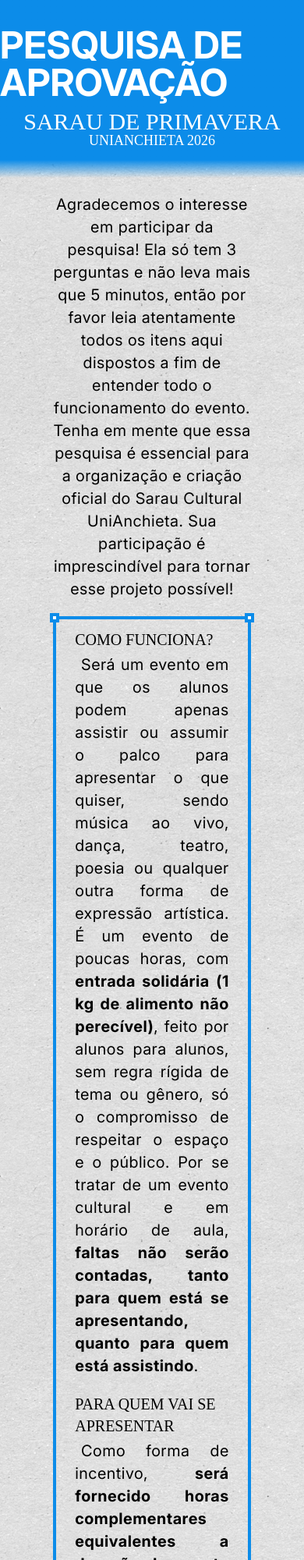
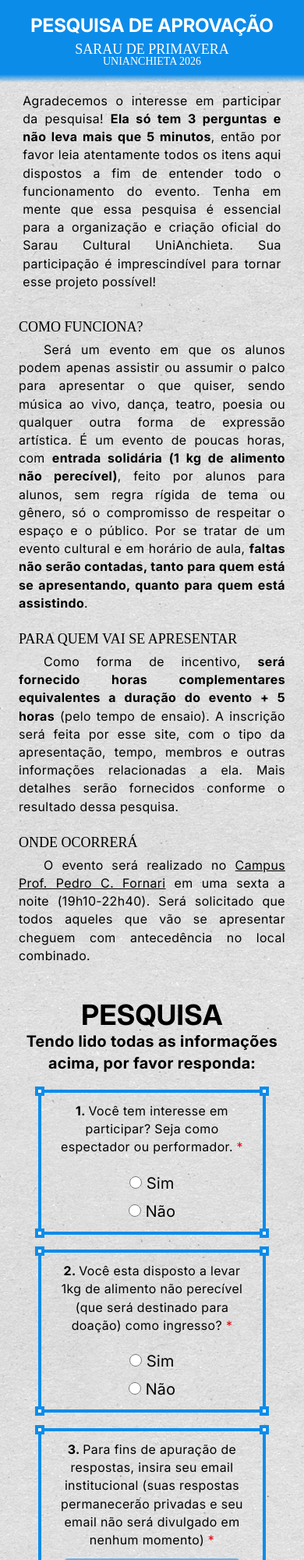
Before and after one commit to espinafr/SarauCultural, a plain HTML site: page pesquisa.html in a window 390 px wide. Shown: the top 2000 px of the page at 78% size. Drawn offline with Linux system fonts and the light colour scheme; a web font is replaced by a local one.

Commit message:
Versão mobile da pesquisa e regex de email

```diff
--- a/input.css
+++ b/input.css
@@ -46,6 +46,7 @@
     border: #0C8CE9 solid 4px;
     width: 12px;
     height: 12px;
+    position: absolute;
 }
 
 #fotoPessoas {
@@ -79,14 +80,14 @@
     }
 }
 
-button.ativado {
+button[type="submit"]:not(button[type="submit"].desativado) {
     cursor: pointer;
     background-color: #0C8CE9;
     color: white;
     transition: .2s;
 }
 
-button.desativado {
+button[type="submit"].desativado {
     cursor: not-allowed;
     background-color: #00295E;
     color: rgb(119, 119, 119);
--- a/pesquisa.html
+++ b/pesquisa.html
@@ -6,34 +6,34 @@
     <link rel="stylesheet" href="style.css">
     <title>Pesquisa - Sarau cultural</title>
 </head>
-<body class="flex flex-col gap-5">
-    <header class="py-[4vh] w-screen flex flex-col justify-center items-center text-white bg-linear-to-b from-90% from-[#0C8CE9] to-transparent">
-        <div class="flex flex-col justify-center items-center">
-            <p class="text-white text-5xl font-bold mb-[1vh]">PESQUISA DE APROVAÇÃO</p>
+<body class="flex flex-col gap-3 lg:gap-5">
+    <header class="py-[2vh] lg:py-[4vh] w-screen flex flex-col justify-center items-center text-white bg-linear-to-b from-90% from-[#0C8CE9] to-transparent">
+        <div class="flex flex-col justify-center items-center text-center">
+            <p class="text-white text-2xl lg:text-5xl font-bold lg:mb-[1vh]">PESQUISA DE APROVAÇÃO</p>
             <div class="text-center">
-                <h1 class="font-[DelaGothicOne] text-3xl">SARAU DE PRIMAVERA</h1>
-                <h3 class="font-[DelaGothicOne] text-lg -mt-2">UNIANCHIETA 2026</h3>
+                <h1 class="font-[DelaGothicOne] text-lg lg:text-3xl">SARAU DE PRIMAVERA</h1>
+                <h3 class="font-[DelaGothicOne] text-sm lg:text-lg -mt-2">UNIANCHIETA 2026</h3>
             </div>
         </div>
     </header>
     <section class="flex flex-col items-center gap-5 relative">
-        <p class="text-center max-w-[65vw] text-xl leading-[145%] tracking-wide">Agradecemos o interesse em participar da pesquisa! Ela só tem 3 perguntas e não leva mais que 5 minutos, então por favor leia atentamente todos os itens aqui dispostos a fim de entender todo o funcionamento do evento. Tenha em mente que essa pesquisa é essencial para a organização e criação oficial do Sarau Cultural UniAnchieta. Sua participação é imprescindível para tornar esse projeto possível!</p>
-        <div class="relative flex flex-col gap-5 border-[#0C8CE9] border-solid border-4 max-w-[65vw] py-3 px-6">
-            <div class="quadradinho absolute -top-2 -left-2"></div>
-            <div class="quadradinho absolute -top-2 -right-2"></div>
-            <div class="quadradinho absolute -bottom-2 -left-2"></div>
-            <div class="quadradinho absolute -bottom-2 -right-2"></div>
+        <p class="text-justify lg:text-center max-w-[85vw] lg:max-w-[65vw] lg:text-xl leading-[145%] tracking-wide">Agradecemos o interesse em participar da pesquisa! <b>Ela só tem 3 perguntas e não leva mais que 5 minutos</b>, então por favor leia atentamente todos os itens aqui dispostos a fim de entender todo o funcionamento do evento. Tenha em mente que essa pesquisa é essencial para a organização e criação oficial do Sarau Cultural UniAnchieta. Sua participação é imprescindível para tornar esse projeto possível!</p>
+        <div class="relative flex flex-col gap-5 border-[#0C8CE9] border-solid lg:border-4 lg:max-w-[65vw] py-3 px-6">
+            <div class="quadradinho hidden lg:block -top-2 -left-2"></div>
+            <div class="quadradinho hidden lg:block -top-2 -right-2"></div>
+            <div class="quadradinho hidden lg:block -bottom-2 -left-2"></div>
+            <div class="quadradinho hidden lg:block -bottom-2 -right-2"></div>
             <div>
-                <h3 class="font-[DelaGothicOne] text-xl mb-1">COMO FUNCIONA?</h3>
-                <p class="text-xl indent-[2vw] leading-[145%] text-justify tracking-wide">Será um evento em que os alunos podem apenas assistir ou assumir o palco para apresentar o que quiser, sendo música ao vivo, dança, teatro, poesia ou qualquer outra forma de expressão artística. É um evento de poucas horas, com <b>entrada solidária (1 kg de alimento não perecível)</b>, feito por alunos para alunos, sem regra rígida de tema ou gênero, só o compromisso de respeitar o espaço e o público. Por se tratar de um evento cultural e em horário de aula, <b>faltas não serão contadas, tanto para quem está se apresentando, quanto para quem está assistindo</b>.</p>
+                <h3 class="font-[DelaGothicOne] text-lg lg:text-xl mb-1">COMO FUNCIONA?</h3>
+                <p class="lg:text-xl indent-8 leading-[145%] text-justify tracking-wide">Será um evento em que os alunos podem apenas assistir ou assumir o palco para apresentar o que quiser, sendo música ao vivo, dança, teatro, poesia ou qualquer outra forma de expressão artística. É um evento de poucas horas, com <b>entrada solidária (1 kg de alimento não perecível)</b>, feito por alunos para alunos, sem regra rígida de tema ou gênero, só o compromisso de respeitar o espaço e o público. Por se tratar de um evento cultural e em horário de aula, <b>faltas não serão contadas, tanto para quem está se apresentando, quanto para quem está assistindo</b>.</p>
             </div>
             <div>
-                <h3 class="font-[DelaGothicOne] text-xl mb-1">PARA QUEM VAI SE APRESENTAR</h3>
-                <p class="text-xl indent-[2vw] leading-[145%] text-justify tracking-wide">Como forma de incentivo, <b>será fornecido horas complementares equivalentes a duração do evento + 5 horas</b> (pelo tempo de ensaio). A inscrição será feita por esse site, com o tipo da apresentação, tempo, membros e outras informações relacionadas a ela. Mais detalhes serão fornecidos conforme o resultado dessa pesquisa.</p>
+                <h3 class="font-[DelaGothicOne] text-lg lg:text-xl mb-1">PARA QUEM VAI SE APRESENTAR</h3>
+                <p class="lg:text-xl indent-8 leading-[145%] text-justify tracking-wide">Como forma de incentivo, <b>será fornecido horas complementares equivalentes a duração do evento + 5 horas</b> (pelo tempo de ensaio). A inscrição será feita por esse site, com o tipo da apresentação, tempo, membros e outras informações relacionadas a ela. Mais detalhes serão fornecidos conforme o resultado dessa pesquisa.</p>
             </div>
             <div>
-                <h3 class="font-[DelaGothicOne] text-xl mb-1">ONDE OCORRERÁ</h3>
-                <p class="text-xl indent-[2vw] leading-[145%] text-justify tracking-wide">O evento será realizado no <a class="underline" href="https://anchieta.br/campus-professor-pedro-c-fornari/" target="_blank" rel="external">Campus Prof. Pedro C. Fornari</a> em uma sexta a noite (19h10-22h40). Será solicitado que todos aqueles que vão se apresentar cheguem com antecedência no local combinado.</p>
+                <h3 class="font-[DelaGothicOne] text-lg lg:text-xl mb-1">ONDE OCORRERÁ</h3>
+                <p class="lg:text-xl indent-8 leading-[145%] text-justify tracking-wide">O evento será realizado no <a class="underline" href="https://anchieta.br/campus-professor-pedro-c-fornari/" target="_blank" rel="external">Campus Prof. Pedro C. Fornari</a> em uma sexta a noite (19h10-22h40). Será solicitado que todos aqueles que vão se apresentar cheguem com antecedência no local combinado.</p>
             </div>
         </div>
     </section>
@@ -42,59 +42,73 @@
             <p class="text-4xl">PESQUISA</p>
             <p class="text-xl">Tendo lido todas as informações acima, por favor responda:</p>
         </div>
-        <form action="" method="POST" id="formQuestionario" class="flex flex-col items-center gap-5 text-xl leading-[145%] text-center tracking-wide max-w-[55vw] mb-[5vh]">
-                <div class="flex gap-[5vw]">
-                    <div class="relative flex flex-col items-center justify-between gap-5 border-[#0C8CE9] border-solid border-4 py-3 px-6 w-[17vw] h-[3h]">
+        <form action="" method="POST" id="formQuestionario" class="flex flex-col items-center gap-5 lg:text-xl leading-[145%] text-center tracking-wide max-w-[55vw] mb-[5vh]">
+                <div class="flex flex-col lg:flex-row gap-[5vw]">
+                    <div class="relative flex flex-col items-center justify-between gap-5 border-[#0C8CE9] border-solid border-4 py-3 px-6 w-[75vw] lg:w-[17vw] h-[3h]">
                         <div class="quadradinho absolute -top-2 -left-2"></div>
                         <div class="quadradinho absolute -top-2 -right-2"></div>
                         <div class="quadradinho absolute -bottom-2 -left-2"></div>
                         <div class="quadradinho absolute -bottom-2 -right-2"></div>
                         <div class="flex items-center justify-center flex-1">
-                            <p><span class="font-bold">1. </span>Você tem interesse em participar? Seja como espectador ou performador.</p>
+                            <p><span class="font-bold">1. </span>Você tem interesse em participar? Seja como espectador ou performador.<span class="text-red-600"> *</span></p>
                         </div>
                         <div>
-                            <div class="text-2xl">
-                                <input required type="radio" name="primeira" id="1sim" value="sim" class="w-6 h-6">
+                            <div class="text-xl lg:text-2xl">
+                                <input required type="radio" name="primeira" id="1sim" value="sim" class="w-4 h-4 lg:w-6 lg:h-6">
                                 <label for="1sim">Sim</label>
                             </div>
-                            <div class="text-2xl mt-2">
-                                <input required type="radio" name="primeira" id="1nao" value="nao" class="w-6 h-6">
+                            <div class="text-xl lg:text-2xl mt-2">
+                                <input required type="radio" name="primeira" id="1nao" value="nao" class="w-4 h-4 lg:w-6 lg:h-6">
                                 <label for="1nao">Não</label>
                             </div>
                         </div>
                     </div>
-                    <div class="relative flex flex-col items-center justify-between gap-5 border-[#0C8CE9] border-solid border-4 py-3 px-6 w-[17vw] h-[3h]">
+                    <div class="relative flex flex-col items-center justify-between gap-5 border-[#0C8CE9] border-solid border-4 py-3 px-6 w-[75vw] lg:w-[17vw] h-[3h]">
                         <div class="quadradinho absolute -top-2 -left-2"></div>
                         <div class="quadradinho absolute -top-2 -right-2"></div>
                         <div class="quadradinho absolute -bottom-2 -left-2"></div>
                         <div class="quadradinho absolute -bottom-2 -right-2"></div>
                         <div class="flex items-center justify-center flex-1">
-                            <p><span class="font-bold">2. </span>Você esta disposto a levar 1kg de alimento não perecível (que será destinado para doação) como ingresso?</p>
+                            <p><span class="font-bold">2. </span>Você esta disposto a levar 1kg de alimento não perecível (que será destinado para doação) como ingresso?<span class="text-red-600"> *</span></p>
                         </div>
                         <div>
-                            <div class="text-2xl">
-                                <input required type="radio" name="segunda" id="2sim" value="sim" class="w-6 h-6">
+                            <div class="text-xl lg:text-2xl">
+                                <input required type="radio" name="segunda" id="2sim" value="sim" class="w-4 h-4 lg:w-6 lg:h-6">
                                 <label for="22sim">Sim</label>
                             </div>
-                            <div class="text-2xl mt-2">
-                                <input required type="radio" name="segunda" id="2nao" value="nao" class="w-6 h-6">
+                            <div class="text-xl lg:text-2xl mt-2">
+                                <input required type="radio" name="segunda" id="2nao" value="nao" class="w-4 h-4 lg:w-6 lg:h-6">
                                 <label for="2nao">Não</label>
                             </div>
                         </div>
                     </div>
                 </div>
-                <div class="relative flex flex-col items-center justify-between gap-3 border-[#0C8CE9] border-solid border-4 py-3 px-6 w-full h-[3h]">
+                <div class="relative flex flex-col items-center justify-between gap-3 border-[#0C8CE9] border-solid border-4 py-3 px-6 w-[75vw] lg:w-full h-[3h]">
                     <div class="quadradinho absolute -top-2 -left-2"></div>
                     <div class="quadradinho absolute -top-2 -right-2"></div>
                     <div class="quadradinho absolute -bottom-2 -left-2"></div>
                     <div class="quadradinho absolute -bottom-2 -right-2"></div>
                     <div class="flex items-center justify-center flex-1">
-                        <p><span class="font-bold">3. </span>Para fins de apuração de respostas, insira seu email institucional (suas respostas permanecerão privadas e seu email não será divulgado em nenhum momento)</p>
+                        <p><span class="font-bold">3. </span>Para fins de apuração de respostas, insira seu email institucional (suas respostas permanecerão privadas e seu email não será divulgado em nenhum momento)<span class="text-red-600"> *</span></p>
                     </div>
-                    <input required autocomplete="email" type="email" name="email" id="emailInput" placeholder="email@institucional.aqui" class="w-[95%] text-center bg-[#0C8CE9]/10 border-2 border-solid border-[#0C8CE9]/50 rounded">
+                    <input required oninput="checarRegexEmail(this)" autocomplete="email" type="email" name="email" id="emailInput" placeholder="email@institucional.aqui" class="w-[95%] text-center bg-[#0C8CE9]/10 border-2 border-solid border-[#0C8CE9]/50 rounded">
                 </div>
-                <button type="submit" class="py-[.75vh] px-[3vw] font-lg font-bold cursor-pointer desativado">ENVIAR</button>
+                <button id="enviarform" type="submit" class="py-[.75vh] px-[3vw] font-lg font-bold cursor-pointer desativado" disabled>ENVIAR</button>
             </form>
     </section>
+    <script>
+        const botaosubmit = document.querySelector("#enviarform");
+        function checarRegexEmail(emailnput) {
+            const emailRegex = /^[a-zA-Z0-9._%+-]+@[a-zA-Z0-9.-]+\.[a-zA-Z]{2,}$/;
+
+            if (emailRegex.test(emailnput.value)) {
+                botaosubmit.disabled = false;
+                botaosubmit.classList.remove("desativado");
+            } else {
+                botaosubmit.disabled = true;
+                botaosubmit.classList.add("desativado");
+            }
+        }
+    </script>
 </body>
 </html>
```
Also changed, not shown: index.html (+10 -10 lines), style.css.
